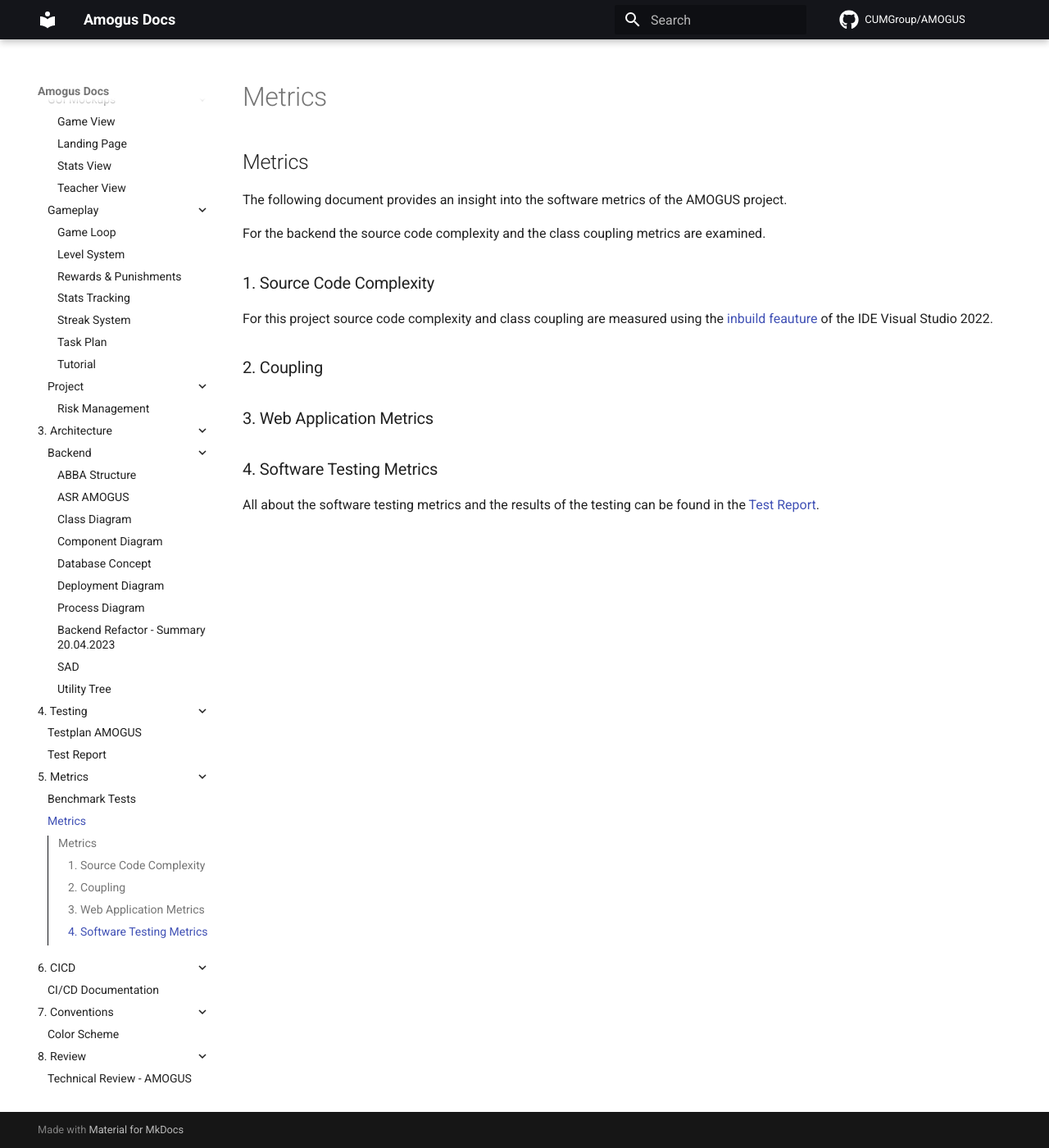
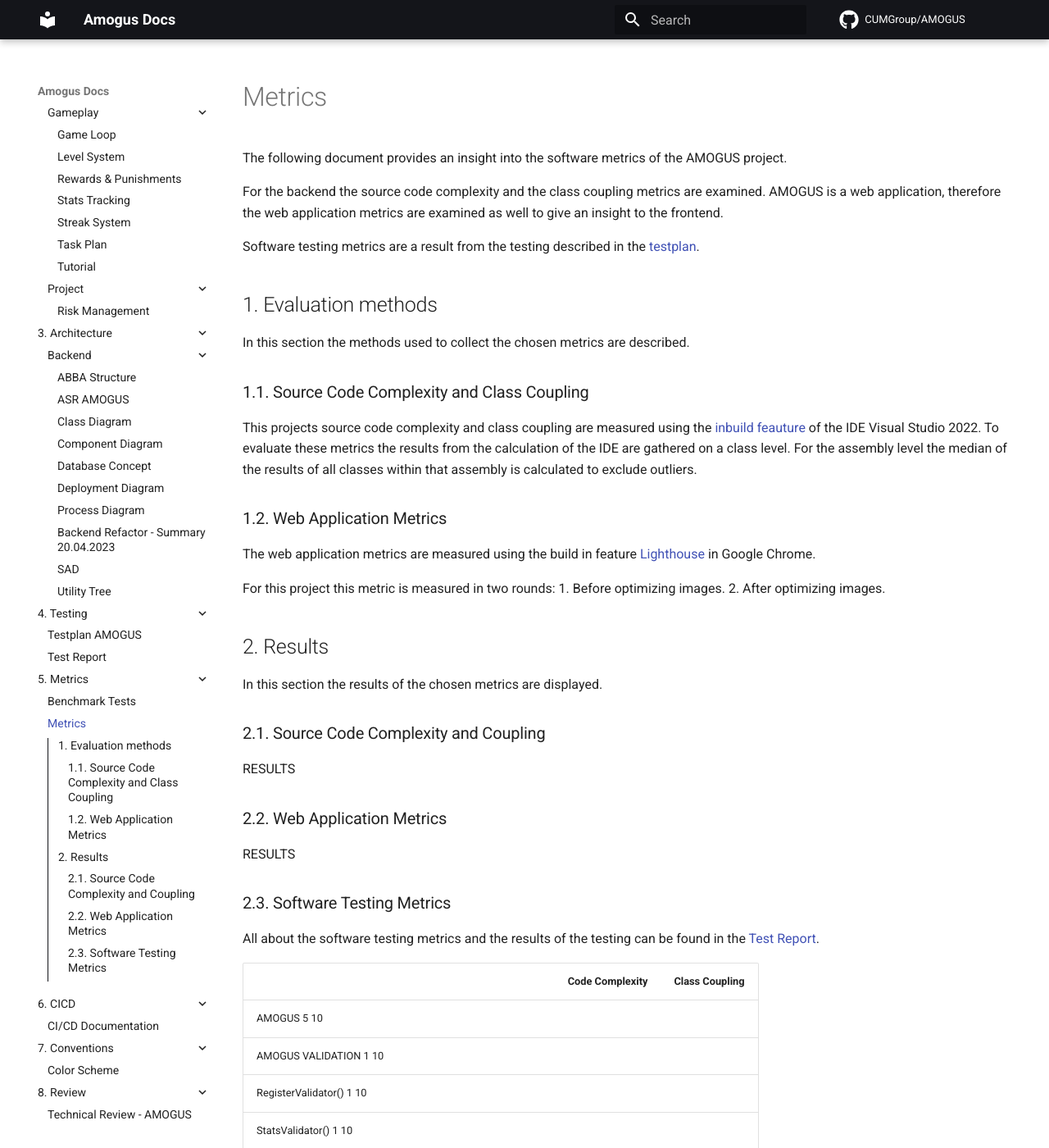
Before and after one commit to CUMGroup/AMOGUS, an MkDocs documentation site: the page built from docs/Developer Docs/5. Metrics/Metrics.md, in a window 1280 px wide and 1400 px high. Shown: the whole window at 82% size. Built offline with MkDocs 1.6.1 and Material for MkDocs 9.7.7, drawn with Linux system fonts in a browser that asks for light colours; comment, search, counter and statistics services are not loaded; some of the changed text lies outside the part shown.

Commit message:
progress

```diff
--- a/docs/Developer Docs/5. Metrics/Metrics.md
+++ b/docs/Developer Docs/5. Metrics/Metrics.md
@@ -1,21 +1,141 @@
-## Metrics
+# Metrics
 
 The following document provides an insight into the software metrics of the AMOGUS project.
 
-For the backend the source code complexity and the class coupling metrics are examined.
+For the backend the source code complexity and the class coupling metrics are examined. AMOGUS is a web application, therefore the web application metrics are examined as well to give an insight to the frontend.
 
-### 1. Source Code Complexity
+Software testing metrics are a result from the testing described in the [testplan](https://cumgroup.github.io/AMOGUS/Developer%20Docs/4.%20Testing/Testplan/).
 
-For this project source code complexity and class coupling are measured using the [inbuild feauture](https://learn.microsoft.com/en-us/visualstudio/code-quality/code-metrics-values?view=vs-2022) of the IDE Visual Studio 2022.
+## 1. Evaluation methods
 
-### 2. Coupling
+In this section the methods used to collect the chosen metrics are described.
+
+### 1.1. Source Code Complexity and Class Coupling
+
+This projects source code complexity and class coupling are measured using the [inbuild feauture](https://learn.microsoft.com/en-us/visualstudio/code-quality/code-metrics-values?view=vs-2022) of the IDE Visual Studio 2022. To evaluate these metrics the results from the calculation of the IDE are gathered on a class level. For the assembly level the median of the results of all classes within that assembly is calculated to exclude outliers.
+
+### 1.2. Web Application Metrics
+
+The web application metrics are measured using the build in feature [Lighthouse](https://developer.chrome.com/docs/lighthouse/) in Google Chrome.
+
+For this project this metric is measured in two rounds:
+1. Before optimizing images.
+2. After optimizing images.
+
+## 2. Results
+
+In this section the results of the chosen metrics are displayed.
+
+### 2.1. Source Code Complexity and Coupling
+
+RESULTS
+
+### 2.2.  Web Application Metrics
+
+RESULTS
+
+### 2.3. Software Testing Metrics
+
+All about the software testing metrics and the results of the testing can be found in the [Test Report](https://cumgroup.github.io/AMOGUS/Developer%20Docs/4.%20Testing/zTest%20Report/).
 
 
 
-### 3. Web Application Metrics
 
 
-
-### 4. Software Testing Metrics
-
-All about the software testing metrics and the results of the testing can be found in the [Test Report](https://cumgroup.github.io/AMOGUS/Developer%20Docs/4.%20Testing/zTest%20Report/).
+|            |Code Complexity|Class Coupling|
+|-|-|-|
+|AMOGUS 	5	10
+|AMOGUS VALIDATION	1	10
+|RegisterValidator()	1	10
+|StatsValidator()	1	10
+|GameSessionValidator()	1	10
+|AddValidators(this IServiceCollection) : IServiceCollection	1	2
+|AMOGUS INFRASTRUCTURE	6	17
+|DateTimeWrapper	3	4
+|UserMedalRepository	3	13
+|RoleManagerWrapper	3	15
+|GameSessionRepository	5	15
+|tokenfactory	6	21
+|DependecyInjection	6	34
+|UserStatsRepository	9	17
+|userservice	9	18
+|UserManagerWrapper	13	16
+|ApplicationDbContext	16	23
+|authservice	22	38
+|AMOGUS CORE	4	3
+|DependencyInjection	2	2
+|UserRoles	1	0
+|Result	54	11
+|Result<A>	69	12
+|ResultState	1	0
+|AuthFailureException	4	3
+|RecordNotFoundException	1	1
+|UserOperationException	4	3
+|IDateTime	2	1
+|IJwtConfiguration	3	0
+|IMailerConfiguration	4	0
+|IQuestionRepoConfiguration	1	0
+|JwtConfiguration	7	2
+|MailerConfiguration	9	2
+|QuestionRepoConfiguration	3	2
+|IApplicationDbContext	13	8
+|IRoleManager	2	3
+|IUserManager	12	8
+|IExerciseFactory	2	1
+|IExerciseService	3	3
+|IGameService	3	4
+|ILeaderboardService	1	2
+|ImailerService	2	1
+|IQuestionFileAccessor	7	5
+|IStatsService	4	6
+|IStreakService	2	3
+|IGameSessionRepository	4	5
+|IUserMedalRepository	2	3
+|IUserStatsRepository	7	5
+|ITokenFactory	4	6
+|ITeacherService	4	5
+|IAuthService	3	6
+|IUserService	3	4
+|LeaderboardApiModel	7	2
+|LeaderboardUserCorrectRatio	4	0
+|LeaderboardUserStreak	4	0
+|LoginApiModel	4	0
+|LoginResultApiModel	9	2
+|RegisterApiModel	6	0
+|UserApiModel	10	1
+|UserStatsApiModel	23	8
+|CategoryType	1	0
+|DifficultyType	1	0
+|UserMedalType	1	0
+|MailTextStatics	1	0
+|GameSession	24	8
+|Question	17	3
+|UserMedal	10	9
+|UserStats	21	6
+|MentalExerciseModel	16	2
+|MentalExerciseFactory	41	20
+|ExerciseService	16	12
+|GameService	9	23
+|QuestionFileAccessor	16	24
+|StatsService	24	29
+|StreaksService	8	10
+|LeaderboardService	8	14
+|MailerService	7	19
+|TeacherService	7	17
+|ApplicationUser	2	1
+|AMOGUS BENCHMARKS	7	6
+|Program	2	3
+|MentalExerciseFactoryBenchmarks	7	6
+|ExerciseServiceBenchmarks	29	21
+|AMOGUS API	5	19
+|Program	4	36
+|UserController	14	25
+|TeacherController	7	23
+|StatsController	8	19
+|InformationController	2	10
+|HealthController	1	6
+|GameController	10	24
+|AuthController	3	15
+|StreakUpdateScheduler	5	14
+|SendMailServiceScheduler	5	16
+|DependencyInjection	2	23
```
